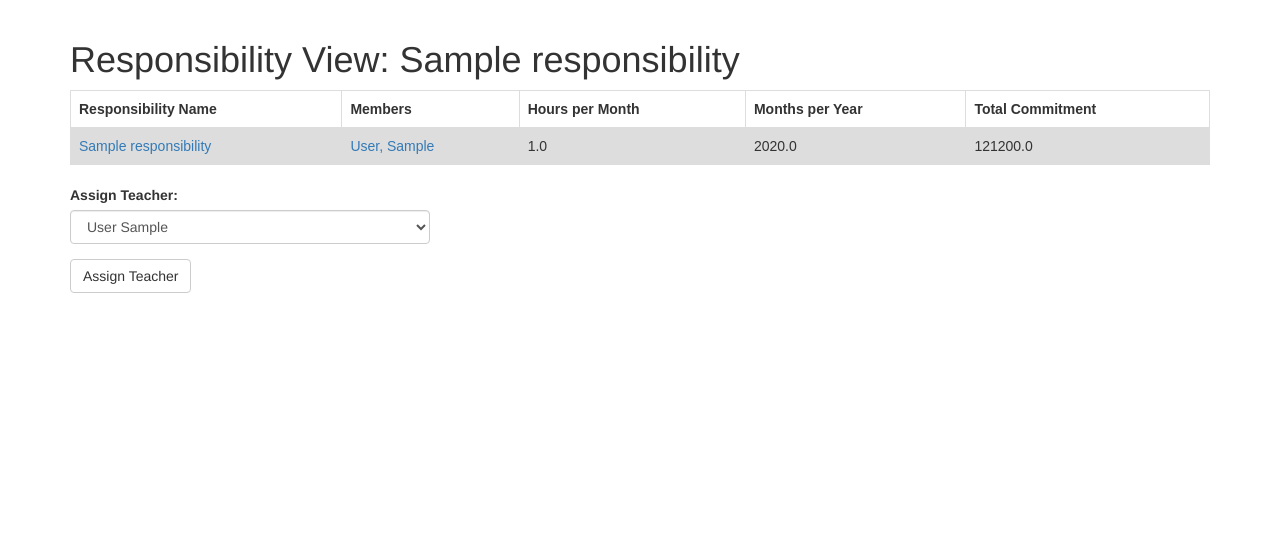
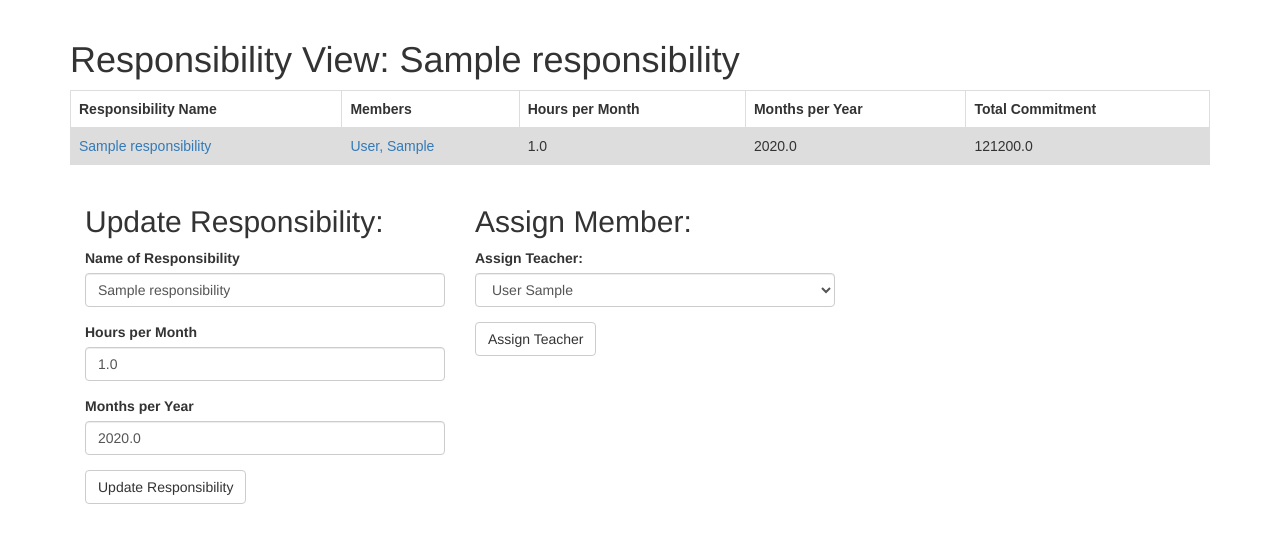
Before and after one commit to ptrbates/grapes, a Flask app: page /responsibility_view/1 in a window 1280 px wide. Shown: the part 52-595 px from the top of the page. Run offline with Flask 2, Linux system fonts and the light colour scheme; a user stored in the database is signed in; tables that the repository leaves empty hold one stand-in row (values such as "Sample post"); some libraries are stand-ins or nearby versions.

Commit message:
added change form for responsibilities

```diff
--- a/app/main/forms.py
+++ b/app/main/forms.py
@@ -68,6 +68,14 @@ class ChangeCourseForm(FlaskForm):
     delete = SubmitField('Delete Course')
 
 
+class ChangeResponsibilityForm(FlaskForm):
+    name = StringField('Name of Responsibility', validators=[DataRequired()])
+    hours_per_month = FloatField('Hours per Month', validators=[DataRequired()])
+    months_per_year = FloatField('Months per Year', validators=[DataRequired()])
+    change = SubmitField('Update Responsibility')
+    #delete = SubmitField('Delete Responsibility')
+
+
 class AssignResponsibilityForm(FlaskForm):
     resp_id = SelectField('Assign a new responsibility:')
     submit = SubmitField('Assign Responsibility')
--- a/app/main/routes.py
+++ b/app/main/routes.py
@@ -1,8 +1,9 @@
 from flask import render_template, flash, redirect, url_for
 from flask_login import login_required
 from app import db
-from app.main.forms import AddTeacherForm, AddCourseForm, AddResponsibilityForm, ChooseViewForm, \
-    AssignCourseForm, ChangeCourseForm, ChangeTeacherForm, AssignMemberForm, ChangeMultipliersForm
+from app.main.forms import AddTeacherForm, AddCourseForm, AddResponsibilityForm, AssignMemberForm,  \
+    AssignCourseForm, ChangeCourseForm, ChangeTeacherForm, ChangeResponsibilityForm, \
+    ChangeMultipliersForm, ChooseViewForm
 from app.models import Teacher, Course, Responsibility
 from app.main import bp
 
@@ -92,6 +93,7 @@ def course_list():
 def course_view(cid):
     course = Course.query.filter_by(id=cid).first()
     title = 'Course View: {}'.format(course.title)
+
     form = ChangeCourseForm()
     form.title.data = course.title
     form.type.data = course.type
@@ -131,16 +133,36 @@ def responsibility_list():
 def responsibility_view(rid):
     resp = Responsibility.query.filter_by(id=rid).first()
     title = 'Responsibility View: {}'.format(resp.name)
-    form = AssignMemberForm()
-    form.teacher_id.choices = [(t.id, t.last_name + ' ' + t.first_name) for t in Teacher.query.order_by('last_name')]
-    if form.validate_on_submit():
-        teacher = Teacher.query.filter_by(id=form.teacher_id.data).first()
+
+    form_a = AssignMemberForm()
+    form_a.teacher_id.choices = [(t.id, t.last_name + ' ' + t.first_name) for t in Teacher.query.order_by('last_name')]
+    if form_a.validate_on_submit():
+        teacher = Teacher.query.filter_by(id=form_a.teacher_id.data).first()
         resp.members.append(teacher)
         db.session.add(resp)
         db.session.commit()
         return redirect(url_for('main.responsibility_list'))
 
-    return render_template('responsibility_view.html', resp=resp, title=title, form=form)
+    form_c = ChangeResponsibilityForm()
+    form_c.name.data = resp.name
+    form_c.months_per_year.data = resp.months_per_year
+    form_c.hours_per_month.data = resp.hours_per_month
+    if form_c.validate_on_submit():
+        if form_c.change.data:
+            resp.name = form_c.name.data
+            resp.hours_per_month = form_c.hours_per_month.data
+            resp.months_per_year = form_c.months_per_year.data
+            db.session.add(resp)
+            db.session.commit()
+            flash('Updates applied.')
+            return redirect(url_for('main.responsibility_view', rid=resp.id))
+        elif form_c.delete.data:
+            db.session.delete(resp)
+            db.session.commit()
+            flash('Responsibility removed from database.')
+            return redirect(url_for('main.responsibility_list'))
+
+    return render_template('responsibility_view.html', resp=resp, title=title, form_a=form_a, form_c=form_c)
 
 
 @bp.route('/adds', methods=['GET', 'POST'])
--- a/app/templates/responsibility_view.html
+++ b/app/templates/responsibility_view.html
@@ -23,9 +23,20 @@
     </tr>
 </table>
 <br>
-<div class="row">
-    <div class="col-md-4">
-        {{ wtf.quick_form(form) }}
+<div class="container">
+    <div class="row">
+        <div class="col-sm">
+            <div class="col-md-4">
+                <h2>Update Responsibility:</h2>
+                {{ wtf.quick_form(form_c) }}
+            </div>
+        </div>
+        <div class="col-sm">
+            <div class="col-md-4">
+                <h2>Assign Member:</h2>
+                {{ wtf.quick_form(form_a) }}
+            </div>
+        </div>
     </div>
 </div>
 <br>
```
Also changed, not shown: app.db.
